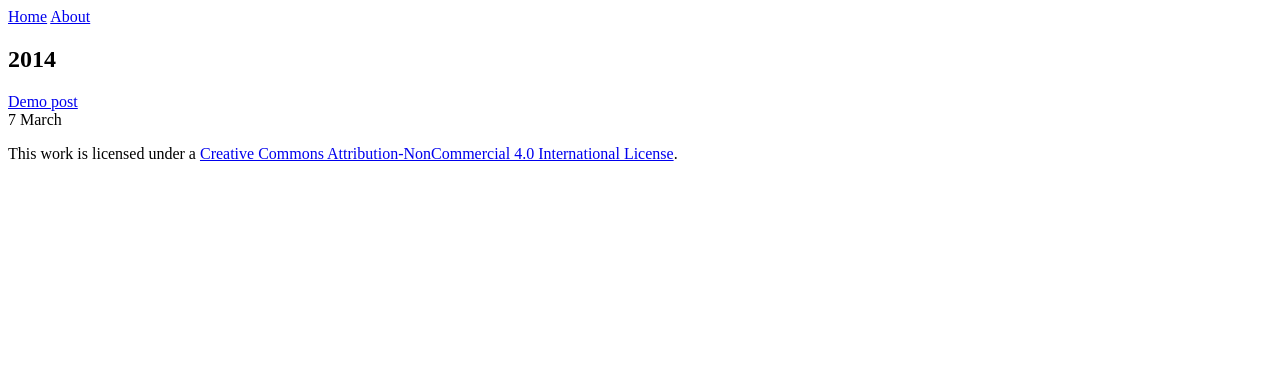
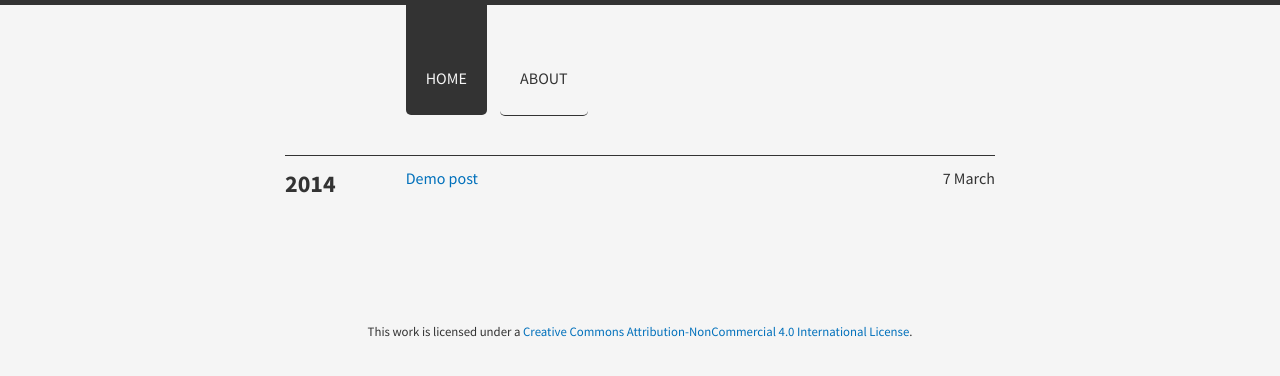
Before and after one commit to aigarsdz/brume, a Jekyll site: the page built from index.html, in a window 1280 px wide. Shown: the top 376 px of the page. Built offline with Jekyll 4.4.1, drawn with Linux system fonts in a browser that asks for light colours; nearby versions of some CDN libraries; library files that are not in the unit come from our copies; comment, search, counter and statistics services are not loaded.

Commit message:
Updates asset paths

```diff
--- a/_includes/head.html
+++ b/_includes/head.html
@@ -12,12 +12,13 @@
 <title>{{ page.title }} &middot; {{ site.data.brume.name }}</title>
 
 <!-- icons -->
-<link rel="shortcut icon" href="{{site.baseurl}}/public/images/favicon.ico">
+<link rel="shortcut icon" href="{{ '/assets/favicon.ico' | relative_url }}">
 
 <!-- stylesheets -->
-<link rel="stylesheet" href="{{site.baseurl}}/public/css/responsive.gs.12col.css">
-<link rel="stylesheet" href="{{site.baseurl}}/public/css/animate.min.css">
-<link rel="stylesheet" href="{{site.baseurl}}/public/css/main.css">
+<link rel="stylesheet" href="{{ '/assets/css/responsive.gs.12col.css' | relative_url }}">
+<link rel="stylesheet" href="{{ '/assets/css/animate.min.css' | relative_url }}">
+<link rel="stylesheet" href="{{ '/assets/css/syntax.css' | relative_url }}">
+<link rel="stylesheet" href="{{ '/assets/css/main.css' | relative_url }}">
 
 <!-- Google fonts -->
 <link rel="stylesheet" href="http://fonts.googleapis.com/css?family=Source+Sans+Pro:400,700,400italic&subset=latin-ext">
@@ -28,4 +29,4 @@
 {% endif %}
 
 <!-- feed links -->
-<link rel="alternate" href="{{ site.url }}{{ site.baseurl }}/feed.xml" type="application/rss+xml" title="{{ site.name }}">
+<link rel="alternate" href="{{ 'feed.xml' | absolute_url }}" type="application/rss+xml" title="{{ site.name }}">
```
